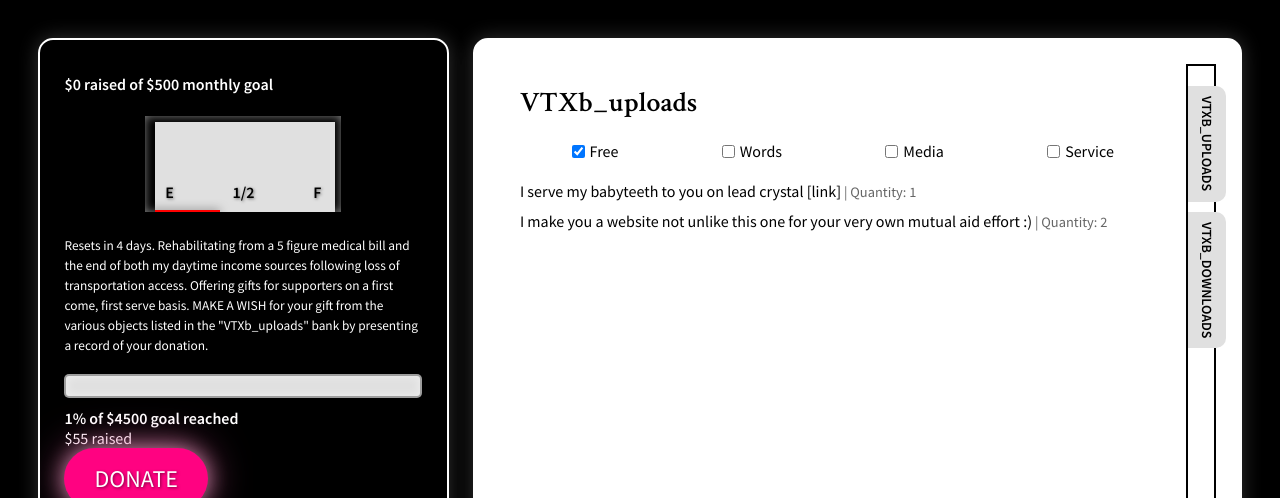
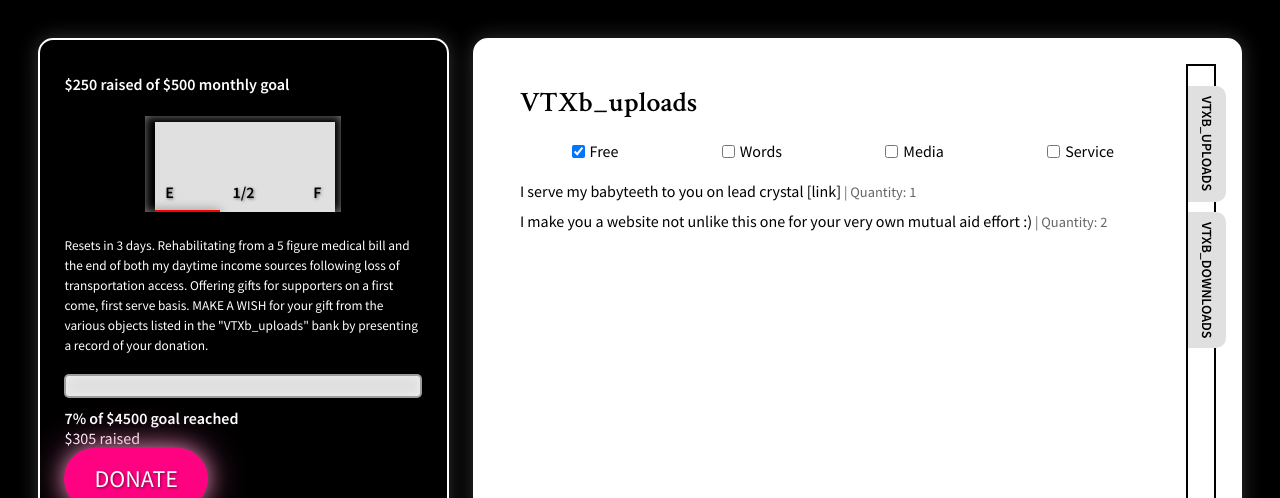
Before and after one commit to peacefrom-earth/xxxb-arks_test, a plain HTML site: page index.html in a window 1280 px wide. Shown: the top 498 px of the page. Drawn offline with nearby package versions, Linux system fonts and the light colour scheme; no server answers.

Commit message:
Update index.html

```diff
--- a/index.html
+++ b/index.html
@@ -362,7 +362,7 @@
     <div class="main-content">
         <div class="column left-column">
             <div class="left-column-content">
-                             <p class="progress-text">$<span id="monthly-amount">0</span> raised of $500 monthly goal</p>
+                             <p class="progress-text">$<span id="monthly-amount">250</span> raised of $500 monthly goal</p>
                              <div class="fuel-gauge">
                     <div class="fuel-meter">
                         <div class="needle" id="monthly-progress"></div>
@@ -373,14 +373,14 @@
                         <span>F</span>
                     </div>
                 </div>
-                 <p><small>Resets in <span id="days-left">4</span> days. Rehabilitating from a 5 figure medical bill and the end of both my daytime income sources following loss of transportation access. Offering gifts for supporters on a first come, first serve basis. MAKE A WISH for your gift from the various objects listed in the "VTXb_uploads" bank by presenting a record of your donation.</small></p>
+                 <p><small>Resets in <span id="days-left">3</span> days. Rehabilitating from a 5 figure medical bill and the end of both my daytime income sources following loss of transportation access. Offering gifts for supporters on a first come, first serve basis. MAKE A WISH for your gift from the various objects listed in the "VTXb_uploads" bank by presenting a record of your donation.</small></p>
 
 
                 <div class="progress-bar">
                     <div class="progress" id="progress"></div>
                 </div>
-                <p class="progress-text"><span id="percentage">1</span>% of $<span id="goal-amount">4500</span> goal reached</p>
-                <p>$<span id="current-amount">55</span> raised</p>
+                <p class="progress-text"><span id="percentage">7</span>% of $<span id="goal-amount">4500</span> goal reached</p>
+                <p>$<span id="current-amount">305</span> raised</p>
                 <a href="https://gofund.me/a1c4bc50" target="_blank" class="donate-button">Donate</a>
 
                 </div>
```
